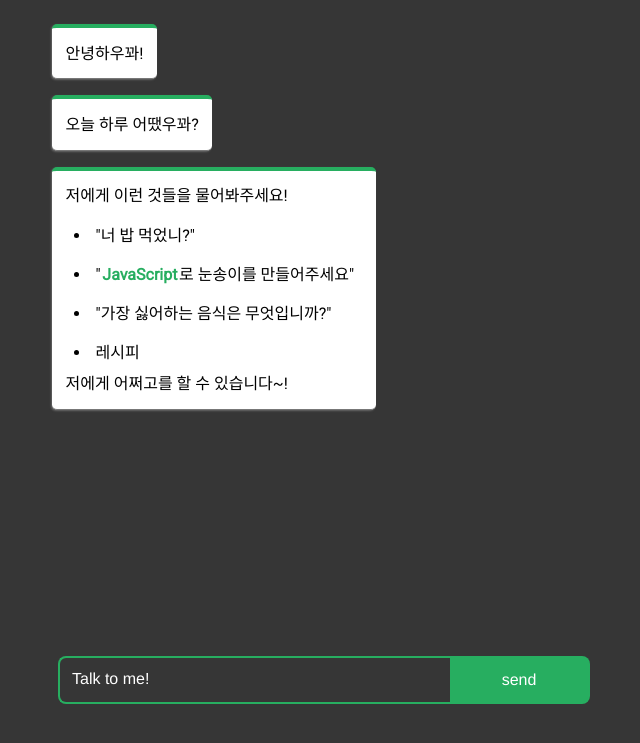
After one commit to dev-hw/Jeju-ChatBot, a Python web app: template flask/templates/chatbot.html in a window 1280 px wide. The commit adds this page. Shown: the top 743 px of the page, without its empty margins (316-956 px from the left). Run offline with Jinja, Linux system fonts and the light colour scheme; the template is opened without the code that fills it, so the values that code supplies are empty.

Commit message:
flask 작업 중간커밋

```diff
--- a/flask/app.py
+++ b/flask/app.py
@@ -15,7 +15,11 @@ def index():
 @app.route('/voice/<sentence>')
 def voice(sentence):
     voice_inference(sentence)
-    return render_template("index.html", sentence=sentence)
+    return sentence
+
+@app.route('/chatbot')
+def chatbot():
+    return render_template("chatbot.html")
 
 
 if __name__ == '__main__':
--- /dev/null
+++ b/flask/static/chatbot.css
@@ -0,0 +1,287 @@
+/* https://meyerweb.com/eric/tools/css/reset/
+   v2.0 | 20110126
+   License: none (public domain)
+*/
+@import url("https://fonts.googleapis.com/css?family=Montserrat|Roboto");
+html, body, div, span, applet, object, iframe,
+h1, h2, h3, h4, h5, h6, p, blockquote, pre,
+a, abbr, acronym, address, big, cite, code,
+del, dfn, em, img, ins, kbd, q, s, samp,
+small, strike, strong, sub, sup, tt, var,
+b, u, i, center,
+dl, dt, dd, ol, ul, li,
+fieldset, form, label, legend,
+table, caption, tbody, tfoot, thead, tr, th, td,
+article, aside, canvas, details, embed,
+figure, figcaption, footer, header, hgroup,
+menu, nav, output, ruby, section, summary,
+time, mark, audio, video {
+  margin: 0;
+  padding: 0;
+  border: 0;
+  font-size: 100%;
+  font: inherit;
+  vertical-align: baseline;
+}
+
+/* HTML5 display-role reset for older browsers */
+article, aside, details, figcaption, figure,
+footer, header, hgroup, menu, nav, section {
+  display: block;
+}
+
+body {
+  line-height: 1;
+}
+
+ol, ul {
+  list-style: none;
+}
+
+blockquote, q {
+  quotes: none;
+}
+
+blockquote:before, blockquote:after,
+q:before, q:after {
+  content: "";
+  content: none;
+}
+
+table {
+  border-collapse: collapse;
+  border-spacing: 0;
+}
+
+*, *:before, *:after {
+  box-sizing: border-box;
+}
+
+body {
+  overflow-x: hidden;
+  font-family: "Roboto", sans-serif;
+  font-weight: 400;
+  font-size: 16px;
+  font-size: 1em;
+  -moz-osx-font-smoothing: grayscale;
+  -webkit-font-smoothing: antialiased;
+  line-height: 1.45;
+  background-color: #363636;
+}
+
+.chatbot__overview {
+  background-color: #363636;
+  display: flex;
+  flex-flow: row nowrap;
+  align-content: space-between;
+  min-height: 80vh;
+  max-height: 80vh;
+  margin: 0 auto;
+  padding: 1em;
+  padding-bottom: 0;
+}
+
+.chatlist {
+  font-family: inherit;
+  font-size: 1em;
+  display: flex;
+  flex-flow: column nowrap;
+  align-items: flex-end;
+  overflow-x: hidden;
+  width: 100%;
+  max-width: 35em;
+  max-height: 75vh;
+  margin: 0 auto;
+}
+.chatlist .userInput, .chatlist .bot__output {
+  padding: 0.85em;
+  margin: 0.5em;
+  max-width: 100%;
+  background-color: #fff;
+  border-radius: 5px;
+  border-bottom: 1px solid #777;
+}
+.chatlist .userInput {
+  text-transform: lowercase;
+  box-shadow: 1px 1px 2px #666;
+  border-top: 4px solid #CC8914;
+  opacity: 0;
+  animation-name: animateBubble;
+  animation-duration: 400ms;
+  animation-iteration-count: 1;
+  animation-play-state: running;
+  animation-fill-mode: forwards;
+}
+.chatlist .bot__output {
+  align-self: flex-start;
+  box-shadow: -1px 1px 2px #666;
+  border-top: 4px solid #27ae60;
+  will-change: auto;
+  height: auto;
+  opacity: 0;
+  animation-name: animateBubble;
+  animation-duration: 400ms;
+  animation-iteration-count: 1;
+  animation-play-state: paused;
+  animation-fill-mode: forwards;
+}
+.chatlist .bot__output:last-child {
+  display: none;
+}
+.chatlist .bot__command {
+  color: #f5f5f5;
+  color: #27ae60;
+  font-weight: 600;
+  padding: 0.1em;
+}
+.chatlist .bot__output:nth-child(1) {
+  animation-delay: 600ms;
+  animation-play-state: running;
+}
+.chatlist .bot__output:nth-child(2) {
+  animation-delay: 1200ms;
+  animation-play-state: running;
+}
+.chatlist .bot__output:nth-child(3) {
+  animation-delay: 1800ms;
+  animation-play-state: running;
+}
+.chatlist .bot__output--standard:last-child {
+  display: block;
+}
+.chatlist .bot__output--failed {
+  display: block !important;
+}
+.chatlist .bot__output--second-sentence {
+  display: block;
+}
+.chatlist .bot__outputImage {
+  max-width: 16em;
+  height: 12em;
+}
+
+@keyframes animateBubble {
+  0% {
+    transform: translateY(-20%);
+    opacity: 0;
+  }
+  100% {
+    transform: translateY(0);
+    opacity: 1;
+  }
+}
+.block--background {
+  background-color: #363636;
+  width: 100vw;
+}
+
+#chatform {
+  display: flex;
+  justify-content: center;
+  width: 80%;
+  max-width: 35em;
+  margin: 0 auto;
+  padding-top: 1em;
+  font-size: 1em;
+  font-family: Helvetica;
+}
+@media screen and (max-width: 29em) {
+  #chatform {
+    width: 90%;
+  }
+}
+
+.chatbox-area {
+  margin: 0 auto;
+  position: relative;
+  bottom: 0;
+  height: auto;
+  width: 100%;
+}
+
+textarea[name=chatbox] {
+  resize: none;
+  border: 2px solid #27ae60;
+  border-right: 0;
+  width: 70%;
+  background-color: transparent;
+  color: #fff;
+  height: 3em;
+  margin: 0;
+  padding: 0.75em;
+  border-radius: 8px 0px 0px 8px;
+  font-family: inherit;
+  font-size: 1em;
+}
+textarea[name=chatbox]:focus {
+  outline: none;
+  border: 2px solid #4bd786;
+}
+
+::-webkit-input-placeholder {
+  /* WebKit, Blink, Edge */
+  color: #fff;
+}
+
+:-moz-placeholder {
+  /* Mozilla Firefox 4 to 18 */
+  color: #fff;
+  opacity: 1;
+}
+
+::-moz-placeholder {
+  /* Mozilla Firefox 19+ */
+  color: #fff;
+  opacity: 1;
+}
+
+input[type=submit] {
+  -webkit-appearance: none;
+  appearance: none;
+  border: 0;
+  width: 25%;
+  margin: 0;
+  background-color: #27ae60;
+  color: #fff;
+  border: 2px solid #27ae60;
+  border-left: 0;
+  border-radius: 0 8px 8px 0;
+  font-family: inherit;
+  font-size: 1em;
+  transition: 200ms all ease-in;
+}
+input[type=submit]:hover {
+  background-color: #4bd786;
+  border-color: #4bd786;
+  color: #fff;
+}
+
+.input__nested-list {
+  list-style: disc;
+  list-style-position: inside;
+  padding: 0.5em;
+}
+.input__nested-list:first-child {
+  padding-top: 1em;
+}
+
+.input__nested-link {
+  color: #2ecc71;
+  text-decoration: none;
+  border-bottom: 1px solid #2ecc71;
+}
+
+::-webkit-scrollbar {
+  width: 0.65em;
+  /* for vertical scrollbars */
+  height: 0.65em;
+  /* for horizontal scrollbars */
+}
+
+::-webkit-scrollbar-track {
+  background: rgba(0, 0, 0, 0.1);
+}
+
+::-webkit-scrollbar-thumb {
+  background: rgba(0, 0, 0, 0.3);
+}
--- /dev/null
+++ b/flask/templates/chatbot.html
@@ -0,0 +1,53 @@
+<!DOCTYPE html>
+<html lang="en">
+<head>
+    <meta charset="UTF-8">
+    <meta name="viewport" content="width=device-width, initial-scale=1.0">
+
+    <link rel="stylesheet" href="../static/chatbot.css">
+
+
+    <title>사투리 챗봇</title>
+</head>
+<body>
+
+
+
+
+    <!-- Currently BROKEN!
+    Working prototype on meesrutten.me :) -->
+    <main class="page__main">
+        <div class="block--background">
+        <div class="chatbot__overview">
+            <ul class="chatlist">
+            <li class="bot__output bot__output--standard">안녕하우꽈!</li>
+            <li class="bot__output bot__output--standard">오늘 하루 어땠우꽈?</li>
+            <li class="bot__output bot__output--standard">
+                <span class="bot__output--second-sentence">저에게 이런 것들을 물어봐주세요!</span>
+                <ul>
+                <li class="input__nested-list">"너 밥 먹었니?"</li>
+                <!-- <span class="bot__command"></span> -->
+                <li class="input__nested-list">"<span class="bot__command">JavaScript</span>로 눈송이를 만들어주세요"</li>
+                <li class="input__nested-list">"가장 싫어하는 음식은 무엇입니까?"</li>
+                <li class="input__nested-list">레시피</li>
+                </ul>
+                저에게 어쩌고를 할 수 있습니다~!
+            </li>
+            </ul>
+        </div>
+        <div class="chatbox-area">
+            <form action="" id="chatform">
+                <textarea placeholder="Talk to me!" class="chatbox" name="chatbox" resize: "none" minlength="2"></textarea>
+                <input class="submit-button" type="submit" value="send">
+            </form>
+        </div>
+            <div class="block--background"></div>
+
+    </main>
+
+
+
+    <!-- javascript 호출 -->
+    <script src="../static/chatbot.js"></script>
+</body>
+</html>
```
Also changed, not shown: flask/static/chatbot.js (added, +182 -0 lines), flask/static/index.js (added, +54 -0 lines), flask/templates/index.html (+6 -38 lines).
